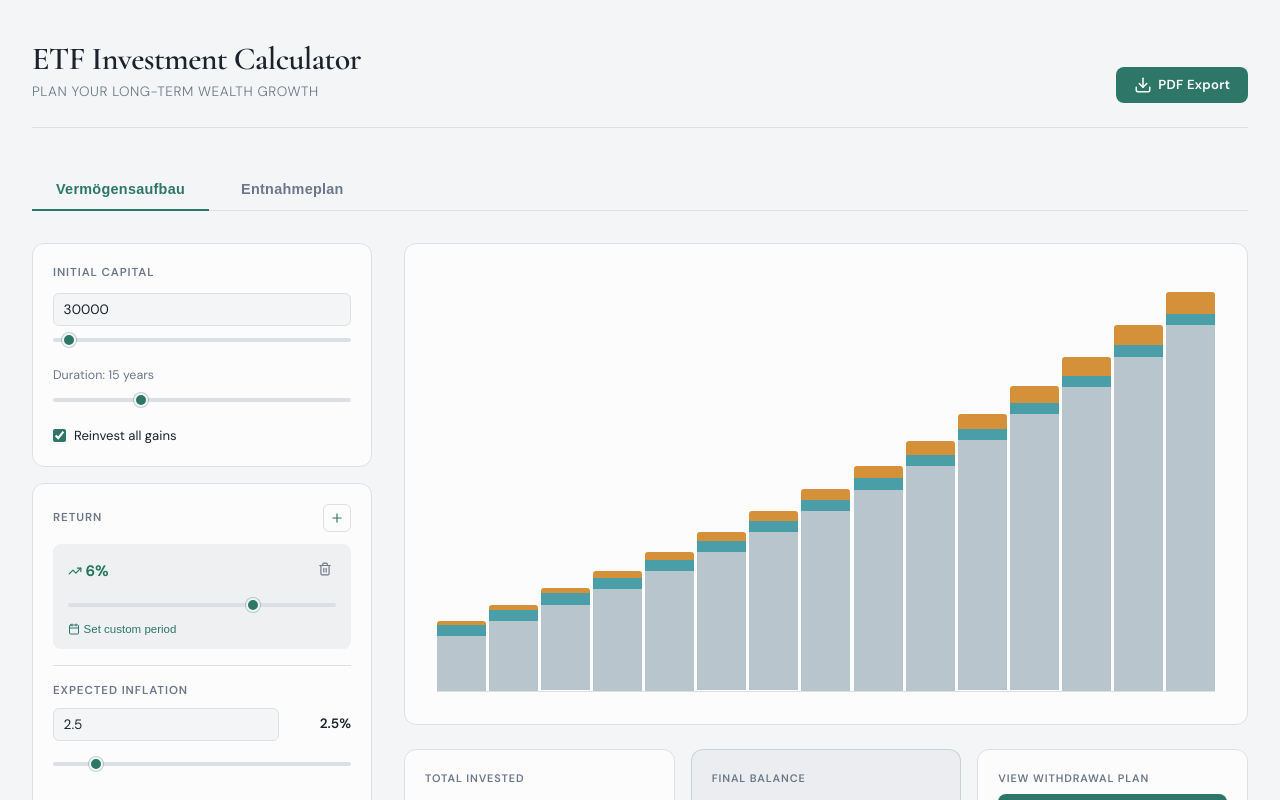
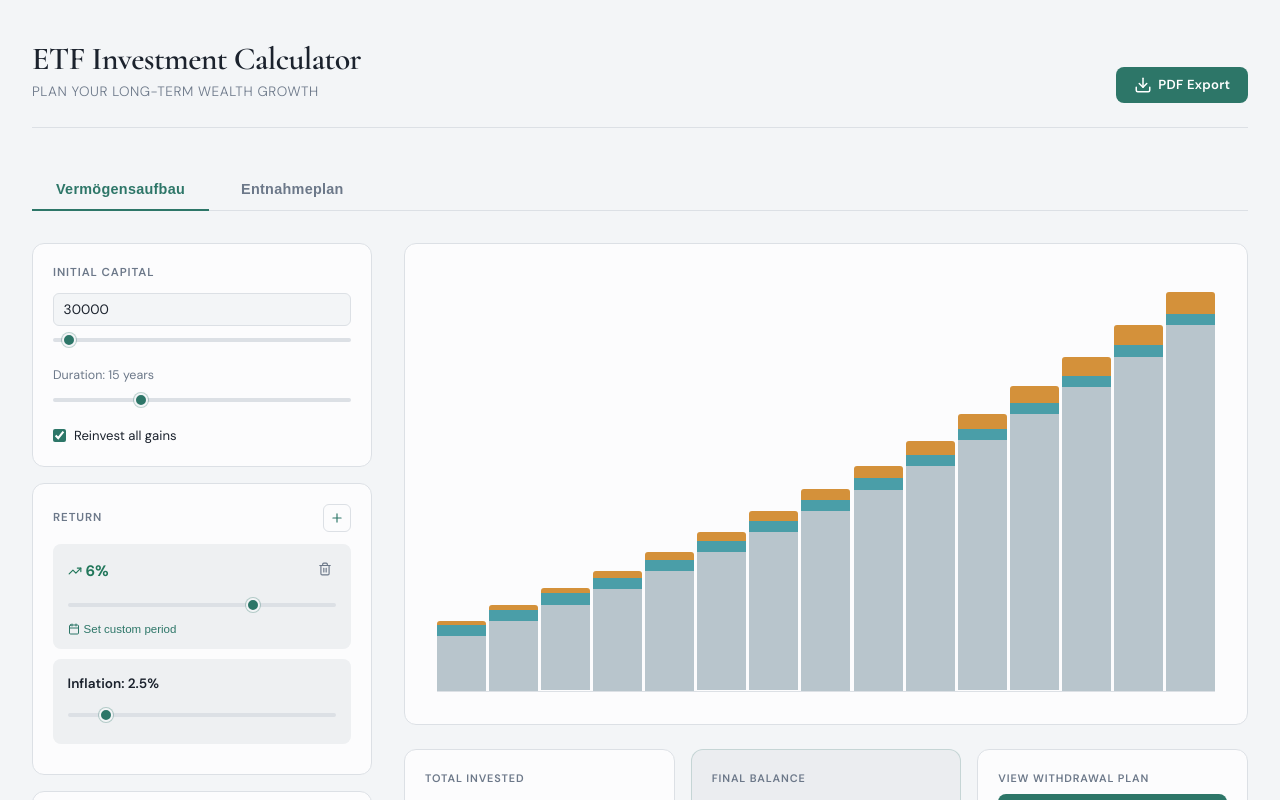
Before and after one commit to hamsterbacke23/investment-calc, a Vue app: page / in a window 1280 px wide. Shown: the top 800 px of the page. Built offline with nearby package versions, Linux system fonts and the light colour scheme.

Commit message:
Style inflation control as item-box for visual consistency

```diff
--- a/src/App.vue
+++ b/src/App.vue
@@ -503,11 +503,9 @@ const exportPDF = () => {
               <button @click="toggleCustomDuration(p)" class="btn-link btn-link-reset" title="Reset to always">✕</button>
             </div>
           </div>
-          <div class="setting-group" style="margin-top: 1rem; padding-top: 1rem; border-top: 1px solid hsl(var(--border));">
-            <label class="setting-label-text">Expected Inflation</label>
-            <div class="setting-row">
-              <input type="number" v-model.number="inflationRate" min="0" max="20" step="0.1" />
-              <span class="setting-value">{{ inflationRate.toFixed(1) }}%</span>
+          <div class="item-box">
+            <div class="flex-row">
+              <span class="item-label">Inflation: {{ inflationRate.toFixed(1) }}%</span>
             </div>
             <input type="range" v-model.number="inflationRate" min="0" max="20" step="0.1" />
           </div>
```
Also changed, not shown: 1 other file (tests, documents, lock files or other folders).
